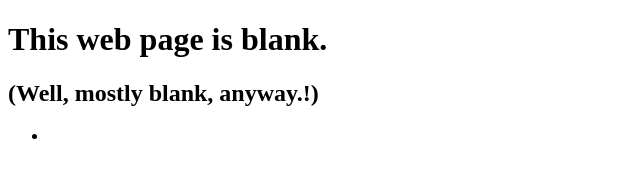
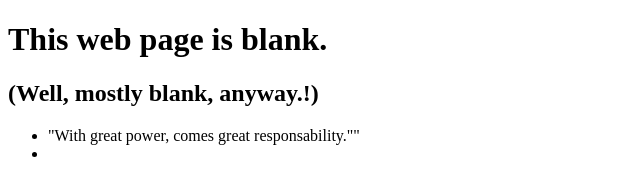
Before and after one commit to mpnestar/0main_openSAP_repo, a plain HTML site: page index.html in a window 1280 px wide. Shown: the whole page, without its empty margins (0-640 px from the left). Drawn offline with Linux system fonts and the light colour scheme.

Commit message:
Added quote from Uncle Ben Parker

```diff
--- a/index.html
+++ b/index.html
@@ -8,6 +8,7 @@
   <h1 style = "color; Blue">This web page is blank.</h1>
   <h2 style = "color; Purple">(Well, mostly blank, anyway.!)</h2>
   <ul>
+  	<li>"With great power, comes great responsability.""</li>
   	<li></li>
   </ul>
 	</body>
```
